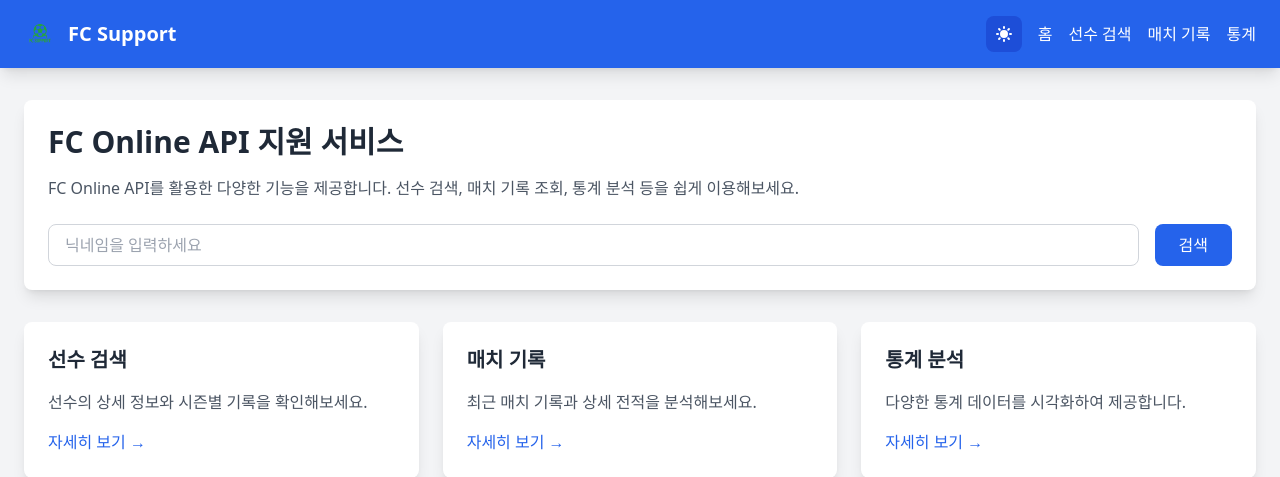
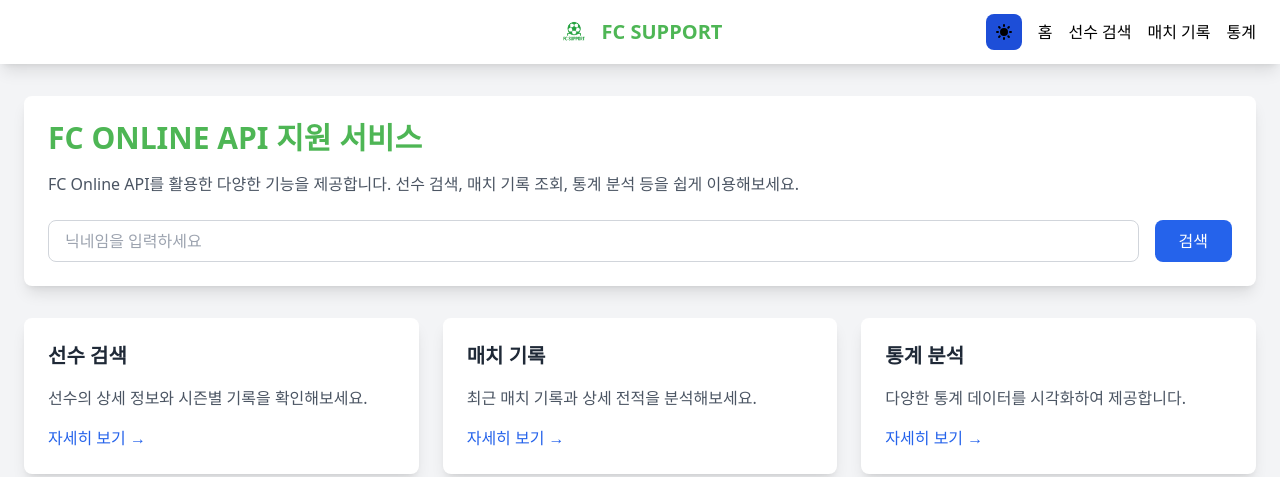
Before and after one commit to KinngH0/fc-support, a Flask app: page / in a window 1280 px wide. Shown: the top 477 px of the page. Run offline with Flask 3, Linux system fonts and the light colour scheme; some libraries are stand-ins or nearby versions.

Commit message:
style: 네비게이션 바 배경색 흰색으로 변경

```diff
--- a/templates/index.html
+++ b/templates/index.html
@@ -27,14 +27,14 @@
     <script src="https://cdn.jsdelivr.net/npm/heroicons@2.0.18/24/outline/index.min.js"></script>
 </head>
 <body class="bg-gray-100 dark:bg-gray-900 transition-colors duration-200">
-    <nav class="bg-blue-600 dark:bg-blue-800 text-white shadow-lg">
+    <nav class="bg-white dark:bg-white shadow-lg">
         <div class="container mx-auto px-6 py-4">
-            <div class="flex items-center justify-between">
+            <div class="flex items-center justify-center">
                 <div class="flex items-center">
                     <img src="{{ url_for('static', filename='images/logo.png') }}" alt="FC Support Logo" class="h-8 w-auto mr-3">
-                    <div class="text-xl font-bold">FC Support</div>
+                    <div class="text-xl font-bold" style="color: rgb(78, 182, 85)">FC SUPPORT</div>
                 </div>
-                <div class="flex items-center space-x-4">
+                <div class="absolute right-6 flex items-center space-x-4">
                     <button id="theme-toggle" class="p-2 rounded-lg bg-blue-700 hover:bg-blue-800 dark:bg-gray-700 dark:hover:bg-gray-600 flex items-center justify-center">
                         <!-- 라이트 모드 아이콘 -->
                         <svg class="w-5 h-5 dark:hidden" fill="currentColor" viewBox="0 0 20 20" xmlns="http://www.w3.org/2000/svg">
@@ -58,7 +58,7 @@
 
     <main class="container mx-auto px-6 py-8">
         <div class="bg-white dark:bg-gray-800 rounded-lg shadow-lg p-6 mb-8">
-            <h1 class="text-3xl font-bold text-gray-800 dark:text-white mb-4">FC Online API 지원 서비스</h1>
+            <h1 class="text-3xl font-bold text-gray-800 dark:text-white mb-4" style="color: rgb(78, 182, 85); color: rgb(78, 182, 85)">FC ONLINE API 지원 서비스</h1>
             <p class="text-gray-600 dark:text-gray-300 mb-4">
                 FC Online API를 활용한 다양한 기능을 제공합니다. 선수 검색, 매치 기록 조회, 통계 분석 등을 쉽게 이용해보세요.
             </p>
```
